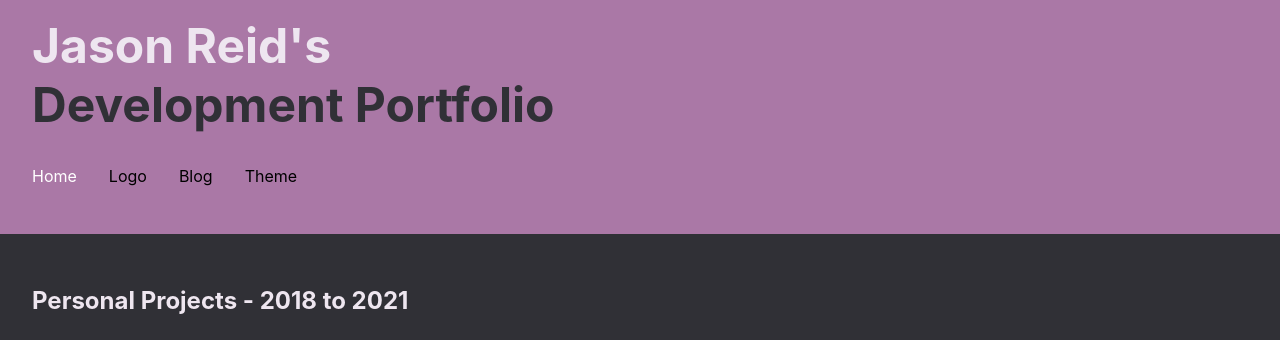
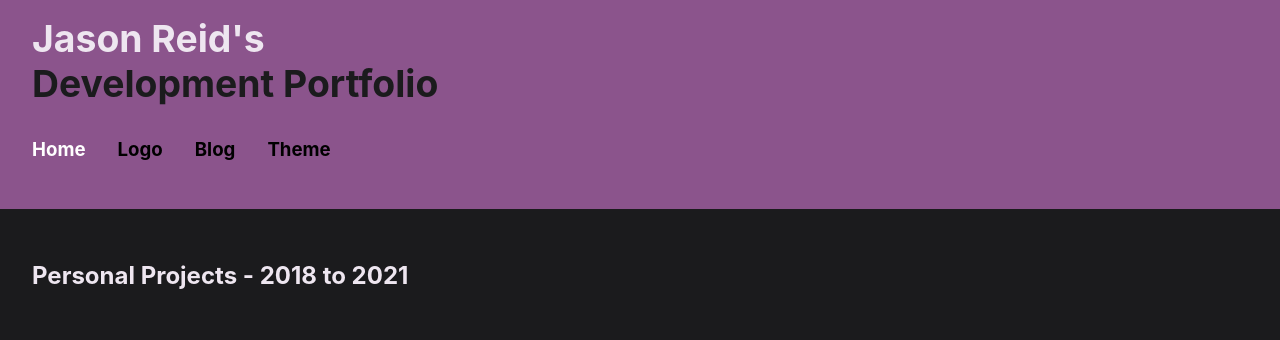
Before and after one commit to jasonreiddev/Original-Portfolio, a Gatsby site: page / in a window 1280 px wide. Shown: the top 340 px of the page. Built offline with nearby package versions, Linux system fonts and the light colour scheme; Gatsby itself is replaced by a stand-in of ours.

Commit message:
Amended styling for Accessibility

```diff
--- a/src/components/layout.js
+++ b/src/components/layout.js
@@ -7,12 +7,12 @@ import '../styles/global.css';
 
 const GlobalStyle = createGlobalStyle`
 :root {
-  --siteBlack: #303036;
+  --siteBlack: #1B1B1D;
   --siteWhite: #EEE6F0;
   --siteLightWhite: #FFFFFF;
   --siteLightAccent: #FFD4CA;
   --siteMediumAccent: #A997DF;
-  --siteDarkAccent: #AA78A6;
+  --siteDarkAccent: #8B548C;
   --sitePositiveAccent: #84A98C;
   --siteNegativeAccent: #B6465F;
 
--- a/src/styles/global.css
+++ b/src/styles/global.css
@@ -21,4 +21,6 @@ div[role="group"][tabindex] {
 a {
     text-decoration: none;
     color: var(--siteMediumAccent);
+    font-size: 14pt;
+    font-weight: bold;
 }
```
